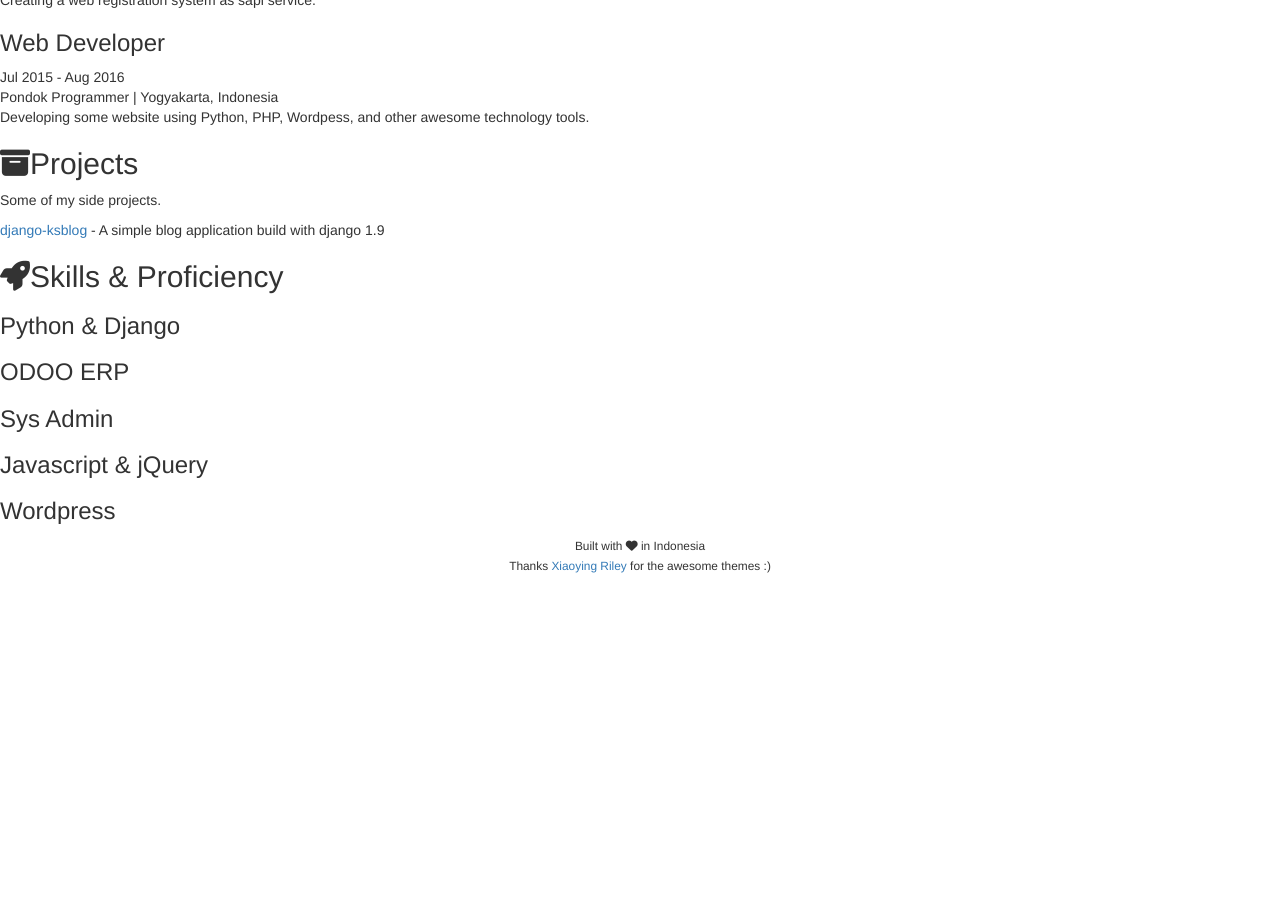
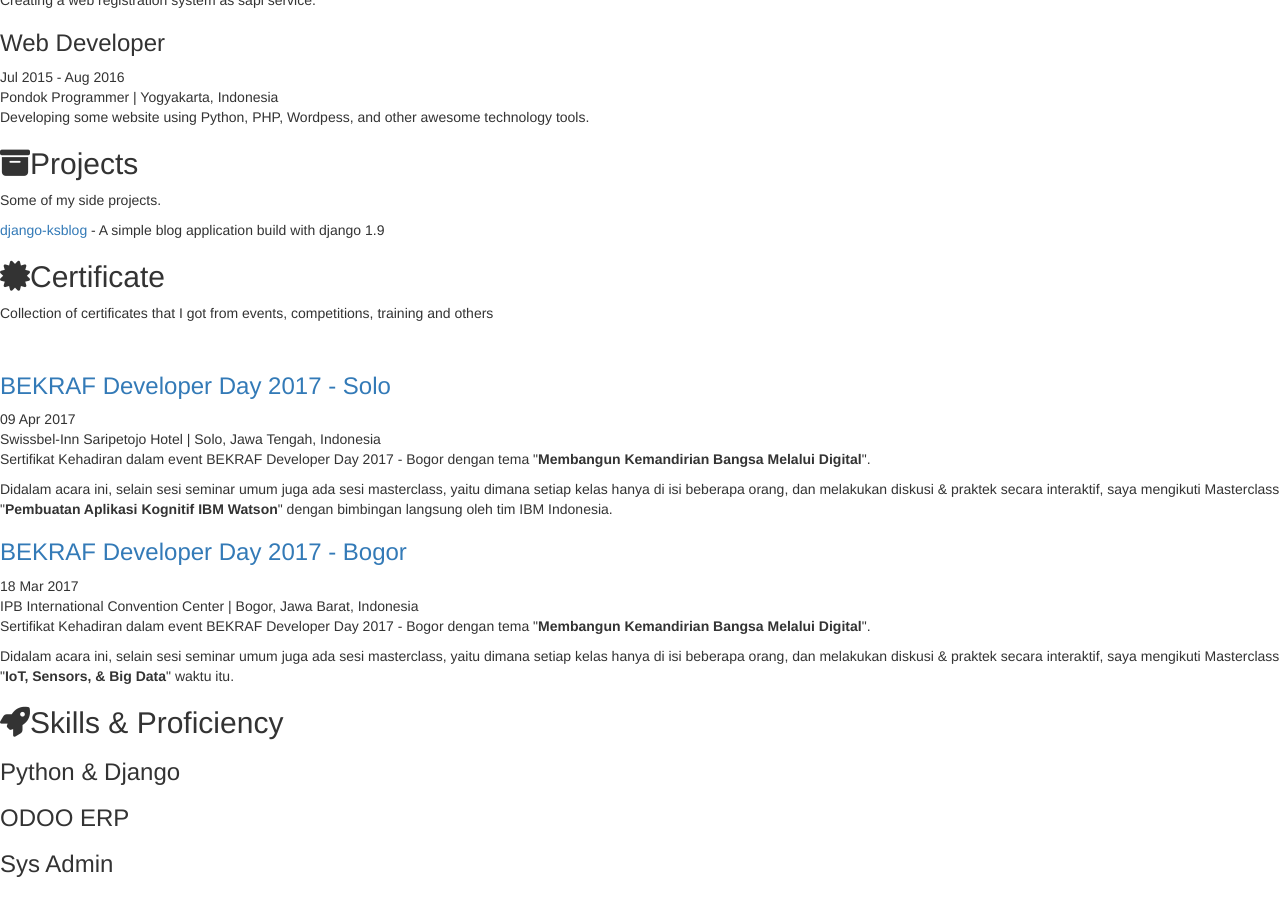
Before and after one commit to repodevs/repodevs.github.io, a Jekyll site: the page built from resume.html, in a window 1280 px wide and 900 px high, scrolled down 1336 px. Built offline with Jekyll 4.4.1, drawn with Linux system fonts in a browser that asks for light colours; nearby versions of some CDN libraries; library files that are not in the unit come from our copies; before the commit the page ends 1911 px from its top, so only the background shows below that.

Commit message:
add certificate section

```diff
--- /dev/null
+++ b/_includes/cv/certificate.html
@@ -0,0 +1,47 @@
+            <section class="section experiences-section">
+              <h2 class="section-title"><i class="fa fa-certificate"></i>Certificate</h2>
+              <div class="intro">
+                  <p>Collection of certificates that I got from events, competitions, training and others</p>
+                  <br />
+              </div>
+                <div class="item">
+                    <div class="meta">
+                        <div class="upper-row">
+                            <h3 class="job-title">
+                              <a href="{{site.baseurl}}assets/media/docs/dicoding_event_certificate_solo.pdf" target="_blank" rel="nofollow">
+                                BEKRAF Developer Day 2017 - Solo
+                              </a>
+                            </h3>
+                            <div class="time">09 Apr 2017</div>
+                        </div><!--//upper-row-->
+                        <div class="company">Swissbel-Inn Saripetojo Hotel | Solo, Jawa Tengah, Indonesia</div>
+                    </div><!--//meta-->
+                    <div class="details">
+                        <p>Sertifikat Kehadiran dalam event BEKRAF Developer Day 2017 - Bogor dengan tema "<b>Membangun Kemandirian Bangsa Melalui Digital</b>".</p>
+                        <p>Didalam acara ini, selain sesi seminar umum juga ada sesi masterclass,
+                          yaitu dimana setiap kelas hanya di isi beberapa orang,
+                          dan melakukan diskusi & praktek secara interaktif, saya mengikuti Masterclass "<b>Pembuatan Aplikasi Kognitif IBM Watson</b>" dengan bimbingan langsung oleh tim IBM Indonesia.
+                        </p>
+                    </div><!--//details-->
+                </div><!--//item-->
+                <div class="item">
+                    <div class="meta">
+                        <div class="upper-row">
+                            <h3 class="job-title">
+                              <a href="{{site.baseurl}}assets/media/docs/dicoding_event_certificate_bogor.pdf" target="_blank" rel="nofollow">
+                                BEKRAF Developer Day 2017 - Bogor
+                              </a>
+                            </h3>
+                            <div class="time">18 Mar 2017</div>
+                        </div><!--//upper-row-->
+                        <div class="company">IPB International Convention Center | Bogor, Jawa Barat, Indonesia</div>
+                    </div><!--//meta-->
+                    <div class="details">
+                        <p>Sertifikat Kehadiran dalam event BEKRAF Developer Day 2017 - Bogor dengan tema "<b>Membangun Kemandirian Bangsa Melalui Digital</b>".</p>
+                        <p>Didalam acara ini, selain sesi seminar umum juga ada sesi masterclass,
+                          yaitu dimana setiap kelas hanya di isi beberapa orang,
+                          dan melakukan diskusi & praktek secara interaktif, saya mengikuti Masterclass "<b>IoT, Sensors, & Big Data</b>" waktu itu.
+                        </p>
+                    </div><!--//details-->
+                </div><!--//item-->
+            </section><!--//section-->
--- a/resume.html
+++ b/resume.html
@@ -10,4 +10,6 @@ permalink: /cv/
 
 {% include cv/projects.html %}
 
+{% include cv/certificate.html %}
+
 {% include cv/skills.html %}
```
Also changed, not shown: 2 other files.
